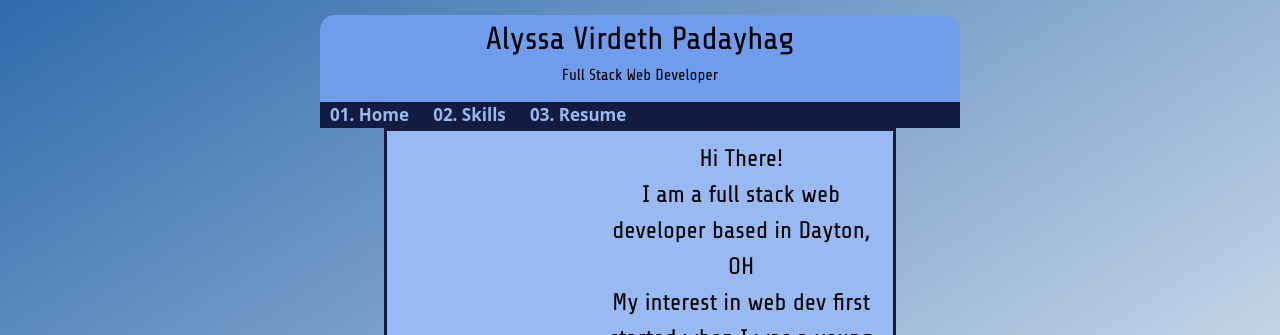
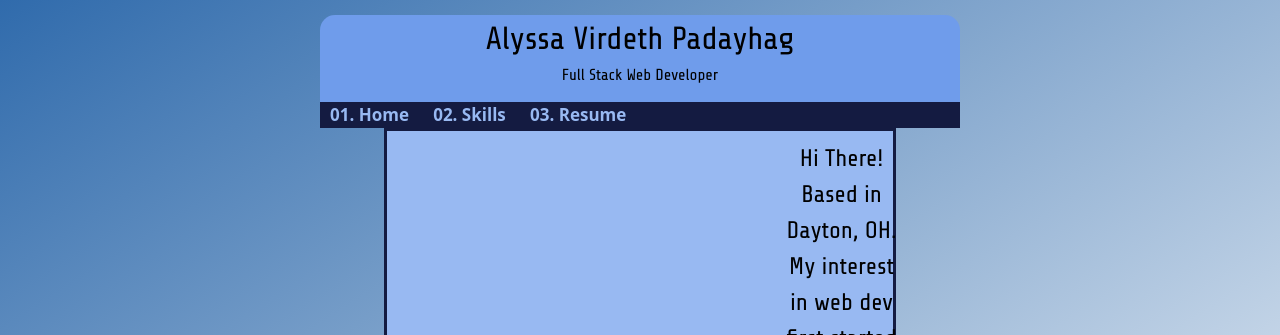
Before and after one commit to AlyssaPadayhag/ap-portfolio, a SvelteKit app: page / in a window 1280 px wide. Shown: the top 335 px of the page. Built offline with nearby package versions, Linux system fonts and the light colour scheme.

Commit message:
Fix image size issues

```diff
--- a/src/routes/+page.svelte
+++ b/src/routes/+page.svelte
@@ -75,7 +75,6 @@
         border-right: .2rem solid #141b41;
         border-top: .2rem solid #141b41;
         border-bottom: .2rem solid #141b41;
-        width: 40%;
     }
     .content {
         text-align: center;
--- a/src/routes/home/Home.svelte
+++ b/src/routes/home/Home.svelte
@@ -1,6 +1,6 @@
 <div class="share-tech-regular">
     <h1>Hi There!</h1>
-    <p>I am a full stack web developer based in Dayton, OH</p>
+    <p>Based in Dayton, OH.</p>
     <p>My interest in web dev first started when I was a young girl, in the MySpace era, where we can modify our page
         to make it look how we want.
     </p>
--- a/src/routes/skills/Skills.svelte
+++ b/src/routes/skills/Skills.svelte
@@ -8,11 +8,9 @@
         <li>APIs</li>
         <li>Problem-Solving | Collaboration | Communication</li>
         <br>
-        <br>
         <li>Specialties: </li>
         <li>NetSuite | SuiteScripts | Workflows | Admin</li>
         <li>BigCommerce | Magento | Shopify | Amazon</li>
-        <br>
         <br>
         <li>Other:</li>
         <li>Languages: Advanced Tagalog</li>
```
